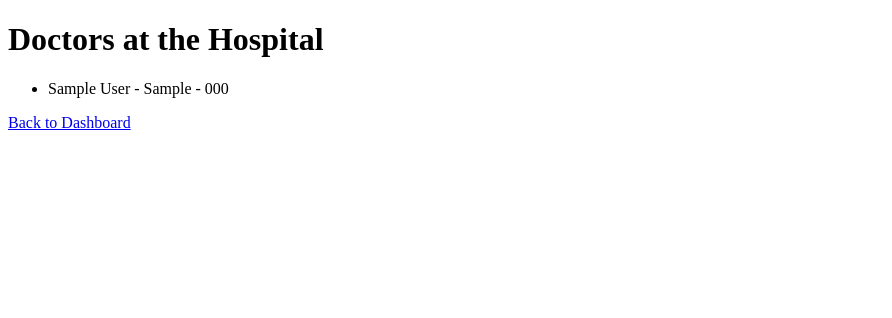
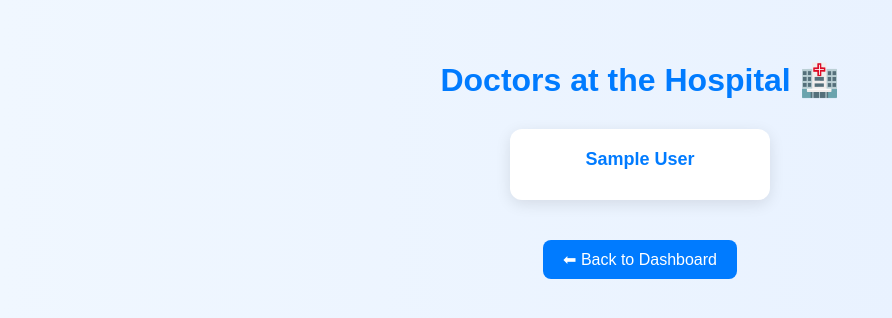
Before and after one commit to Tamara-dw/Capstone-Project, a Django app: page /doctors/ in a window 1280 px wide. Shown: the top 318 px of the page, without its empty margins (0-892 px from the left). Run offline with Django 5.2, Linux system fonts and the light colour scheme; tables that the repository leaves empty hold one stand-in row (values such as "Sample post").

Commit message:
Adedd the doctors css &background_imeag to the dashboard

```diff
--- a/Hospital_Appointment_System/my_app/static/css/appointment_form.css
+++ b/Hospital_Appointment_System/my_app/static/css/appointment_form.css
@@ -1,7 +1,7 @@
 body {
         font-family: Arial, sans-serif;
         margin: 0;
-        background: linear-gradient(to right, #f8faff, #eef5ff);
+        background: linear-gradient(to right, #c6d0e9, #eef5ff);
         display: flex;
         flex-direction: column;
         align-items: center;
--- a/Hospital_Appointment_System/my_app/templates/my_app/doctor_list.html
+++ b/Hospital_Appointment_System/my_app/templates/my_app/doctor_list.html
@@ -1,16 +1,99 @@
 {% load static %}
 <!DOCTYPE html>
-<html>
+<html lang="en">
 <head>
+    <meta charset="UTF-8">
+    <meta name="viewport" content="width=device-width, initial-scale=1.0">
     <title>Doctors</title>
+    <style>
+        body {
+            font-family: 'Arial', sans-serif;
+            background: linear-gradient(to right, #f0f7ff, #e6f0ff);
+            margin: 0;
+            padding: 40px;
+            text-align: center;
+        }
+
+        h1 {
+            color: #007BFF;
+            margin-bottom: 30px;
+        }
+
+        .doctors-container {
+            display: flex;
+            flex-wrap: wrap;
+            justify-content: center;
+            gap: 25px;
+        }
+
+        .doctor-card {
+            background-color: white;
+            width: 220px;
+            padding: 20px;
+            border-radius: 12px;
+            box-shadow: 0 4px 15px rgba(0,0,0,0.1);
+            cursor: pointer;
+            transition: transform 0.3s, box-shadow 0.3s;
+            position: relative;
+        }
+
+        .doctor-card:hover {
+            transform: translateY(-5px);
+            box-shadow: 0 8px 20px rgba(0,0,0,0.15);
+        }
+
+        .doctor-name {
+            font-size: 18px;
+            font-weight: bold;
+            color: #007BFF;
+        }
+
+        /* التفاصيل تكون مخفية أولاً */
+        .doctor-details {
+            max-height: 0;
+            overflow: hidden;
+            transition: max-height 0.4s ease;
+            color: #333;
+            font-size: 15px;
+            margin-top: 10px;
+        }
+
+        /* لما تنضغط البطاقة، تظهر التفاصيل */
+        .doctor-card.active .doctor-details {
+            max-height: 100px;
+        }
+
+        .back-link {
+            display: inline-block;
+            margin-top: 40px;
+            text-decoration: none;
+            color: white;
+            background-color: #007BFF;
+            padding: 10px 20px;
+            border-radius: 8px;
+            transition: background 0.3s;
+        }
+
+        .back-link:hover {
+            background-color: #0056b3;
+        }
+    </style>
 </head>
 <body>
-    <h1>Doctors at the Hospital</h1>
-    <ul>
+    <h1>Doctors at the Hospital 🏥</h1>
+
+    <div class="doctors-container">
         {% for doc in doctors %}
-            <li>{{ doc.full_name }} - {{ doc.specialization }} - {{ doc.phone }}</li>
+        <div class="doctor-card" onclick="this.classList.toggle('active')">
+            <div class="doctor-name">{{ doc.full_name }}</div>
+            <div class="doctor-details">
+                <p><strong>Specialization:</strong> {{ doc.specialization }}</p>
+                <p><strong>Phone:</strong> {{ doc.phone }}</p>
+            </div>
+        </div>
         {% endfor %}
-    </ul>
-    <a href="{% url 'dashboard' %}">Back to Dashboard</a>
+    </div>
+
+    <a href="{% url 'dashboard' %}" class="back-link">⬅ Back to Dashboard</a>
 </body>
 </html>
--- a/Hospital_Appointment_System/my_app/views.py
+++ b/Hospital_Appointment_System/my_app/views.py
@@ -13,6 +13,9 @@ from .forms import AppointmentForm
 # Home page with login form
 class Home(LoginView):
     template_name = 'my_app/home.html'
+
+def about(request):
+    return render(request, 'my_app/about.html')
 
 # Sign up view
 def signup(request):
```
Also changed, not shown: Hospital_Appointment_System/my_app/static/css/dashboard.css (+10 -4 lines).
